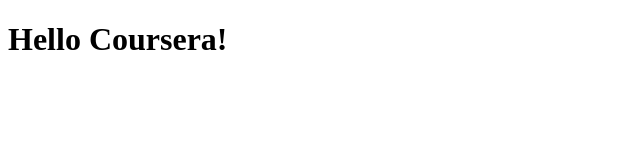
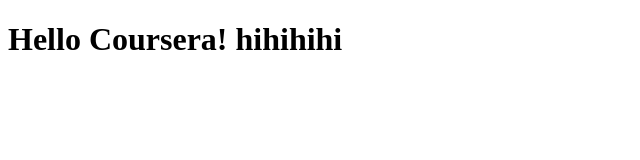
Before and after one commit to Jmess20/course-test, a plain HTML site: page site/index.html in a window 1280 px wide. Shown: the whole page, without its empty margins (0-640 px from the left). Drawn offline with Linux system fonts and the light colour scheme.

Commit message:
small addition to our page.

```diff
--- a/site/index.html
+++ b/site/index.html
@@ -6,6 +6,6 @@
 	<title>Hello coursera!</title>
 </head>
 <body>
-<h1>Hello Coursera!</h1>
+<h1>Hello Coursera! hihihihi</h1>
 </body>
 </html>
```
